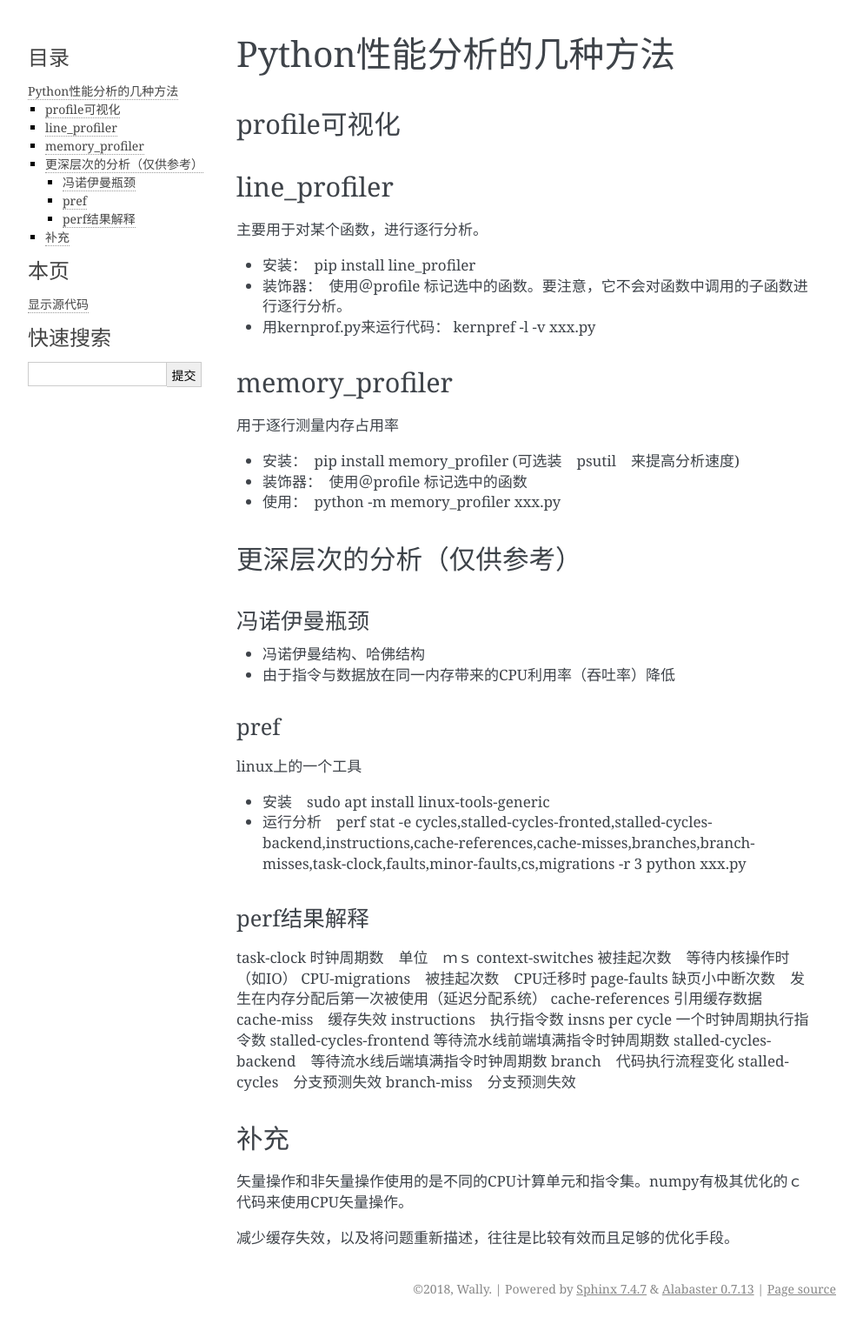
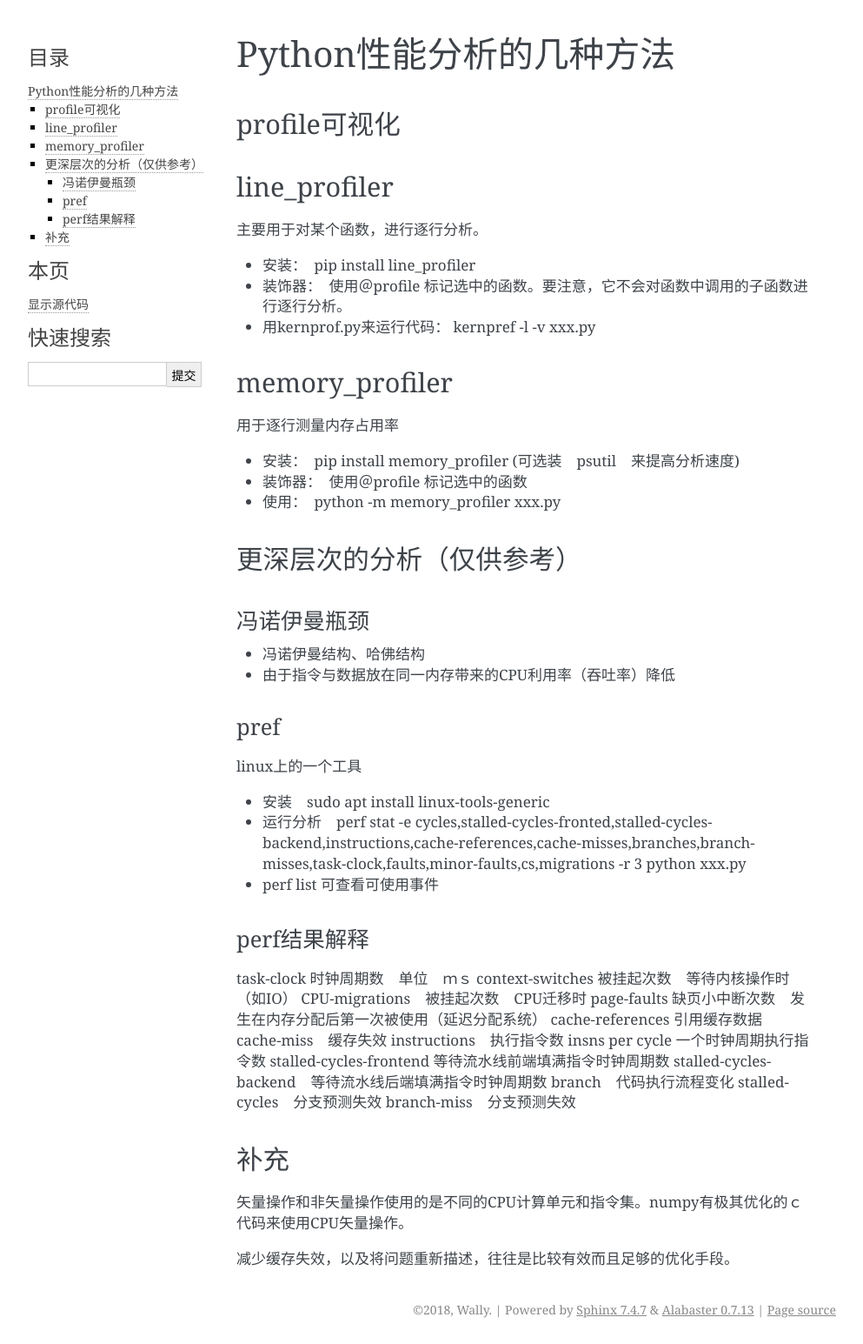
Before and after one commit to SDWally/dop, a Sphinx documentation site: the page built from docs/lookpy/py_profile.rst, in a window 1280 px wide. Shown: the whole page at 87% size, without its empty margins (148-1141 px from the left). Built offline with Sphinx 7.4.7, drawn with Linux system fonts in a browser that asks for light colours; before the commit the page ends 1521 px from its top, so only the background shows below that.

Commit message:
add perf list

```diff
--- a/docs/lookpy/py_profile.rst
+++ b/docs/lookpy/py_profile.rst
@@ -47,6 +47,8 @@ linux上的一个工具
 
 - 运行分析　perf stat -e cycles,stalled-cycles-fronted,stalled-cycles-backend,instructions,cache-references,cache-misses,branches,branch-misses,task-clock,faults,minor-faults,cs,migrations -r 3 python xxx.py
 
+- perf list 可查看可使用事件
+
 perf结果解释
 ~~~~~~~~~~~
 
```
